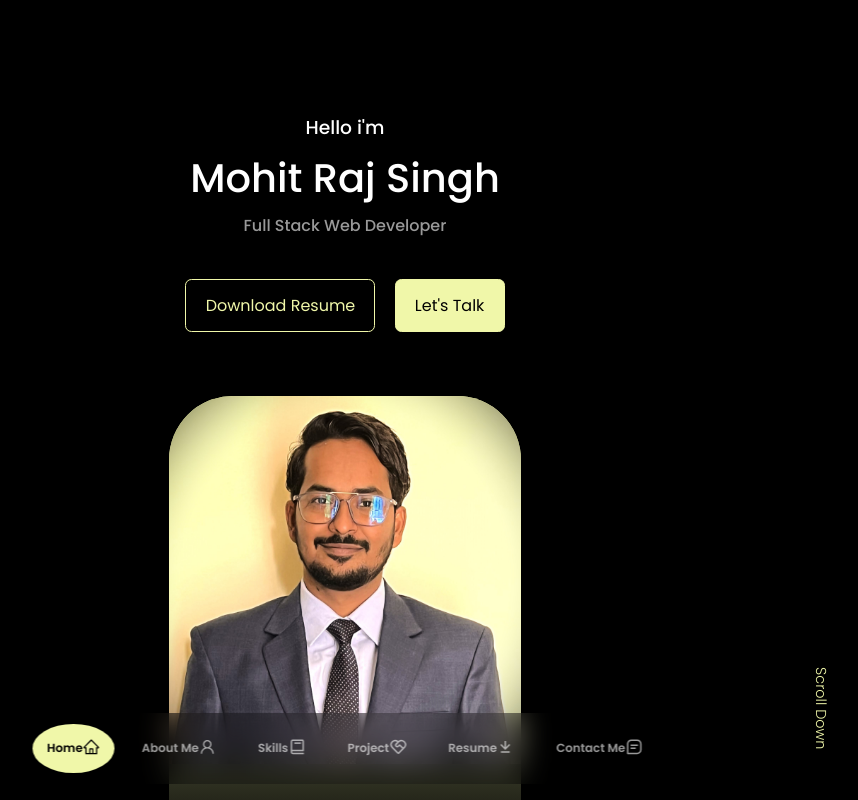
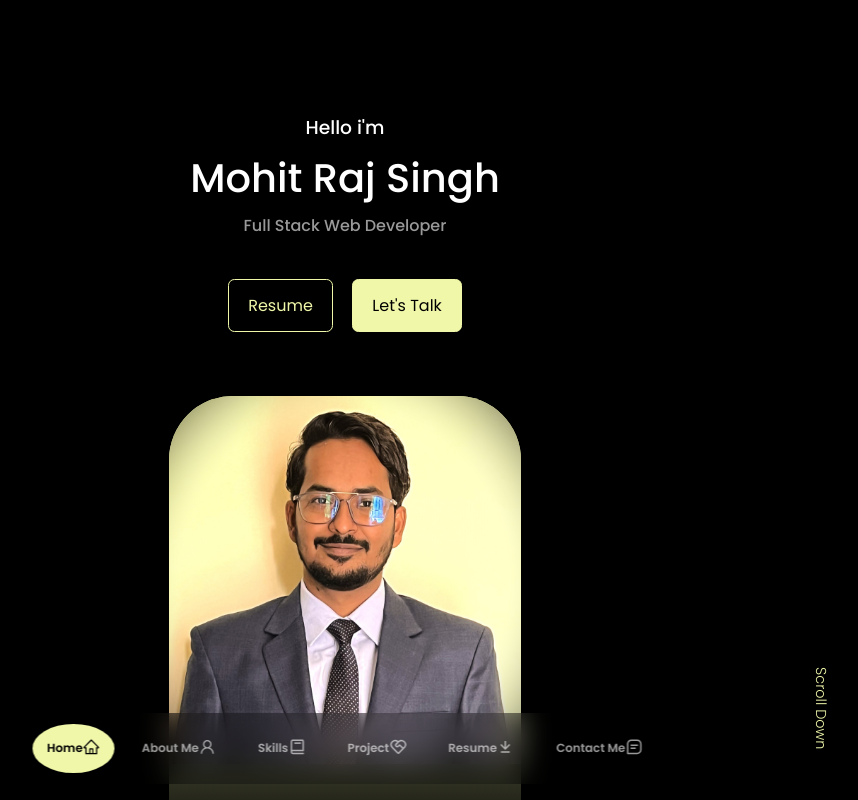
Before and after one commit to Mohit-Raj-Singh/Mohit-Raj-Singh.github.io, a React (Create React App) app: page / in a window 1280 px wide. Shown: the top 800 px of the page, without its empty margins (295-1153 px from the left). Built offline with nearby package versions, Linux system fonts and the light colour scheme.

Commit message:
resume open in new tab

```diff
--- a/src/components/header/CTA.jsx
+++ b/src/components/header/CTA.jsx
@@ -4,8 +4,9 @@ import Resume from "../../assets/Mohit-Raj-Singh-Resume.pdf";
 const CTA = () => {
   return (
     <div className="cta">
-      <a href={Resume} download className="btn">
-        Download Resume
+      {/* <a href={Resume} download className="btn"> */}
+      <a href="https://drive.google.com/file/d/1pU66hMY_E8PabIlRXU-TdMBk_0yRGUEA/view?usp=sharing" target="_blank" download className="btn">
+        Resume
       </a>
       <a href="#contact" className="btn btn-primary">Let's Talk</a>
     </div>
```
